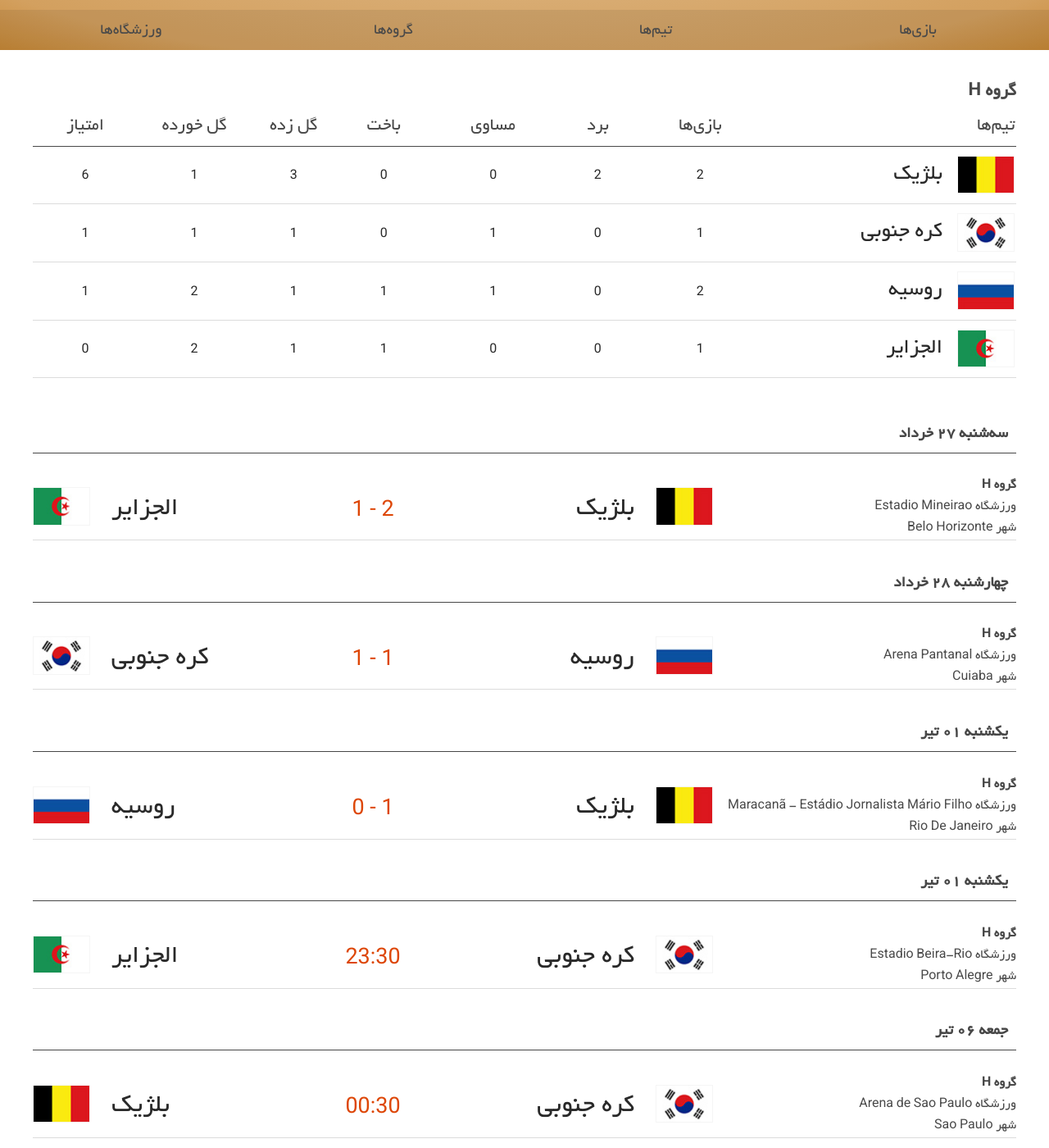
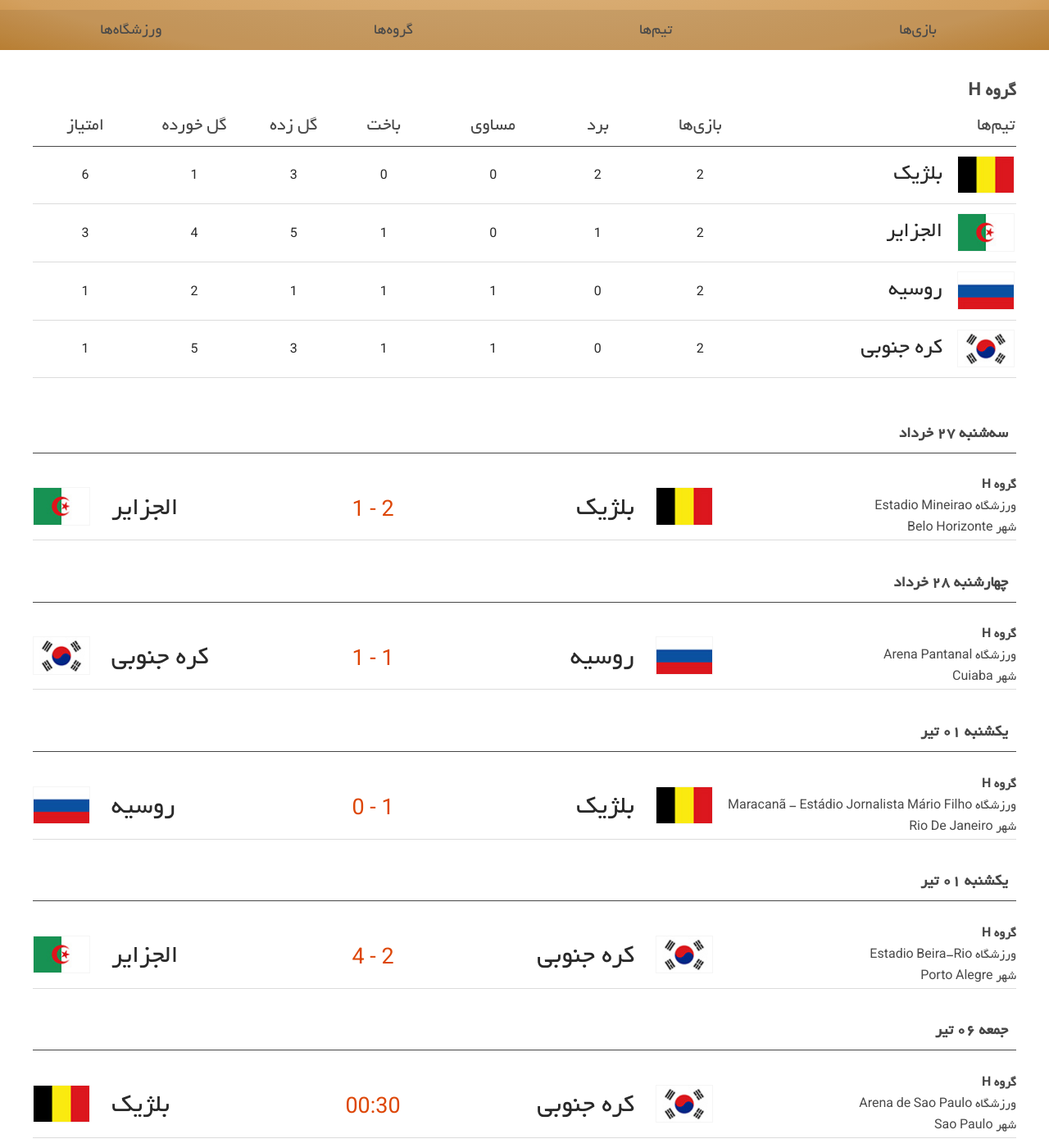
Before and after one commit to HosseinKarami/fifawc, a Jekyll site: the page built from groups/H/index.html, in a window 1280 px wide and 1400 px high, scrolled down 242 px. Shown: the whole window at 82% size. Built offline with Jekyll 4.4.1, drawn with Linux system fonts in a browser that asks for light colours; comment, search, counter and statistics services are not loaded.

Commit message:
ALG Vs KOR

```diff
--- a/_data/groups.yml
+++ b/_data/groups.yml
@@ -282,15 +282,15 @@
     GF: "3"
     GA: "1"
     points: "6"
-  - team: کره جنوبی
-    flag: assets/img/flags/kor.png
-    played: "1"
-    won: "0"
-    draw: "1"
-    lost: "0"
-    GF: "1"
-    GA: "1"
-    points: "1"
+  - team: الجزایر
+    flag: assets/img/flags/alg.png
+    played: "2"
+    won: "1"
+    draw: "0"
+    lost: "1"
+    GF: "5"
+    GA: "4"
+    points: "3"
   - team: روسیه
     flag: assets/img/flags/rus.png
     played: "2"
@@ -300,12 +300,12 @@
     GF: "1"
     GA: "2"
     points: "1"
-  - team: الجزایر
-    flag: assets/img/flags/alg.png
-    played: "1"
+  - team: کره جنوبی
+    flag: assets/img/flags/kor.png
+    played: "2"
     won: "0"
-    draw: "0"
+    draw: "1"
     lost: "1"
-    GF: "1"
-    GA: "2"
-    points: "0"
+    GF: "3"
+    GA: "5"
+    points: "1"
```
Also changed, not shown: _data/matches.yml (+6 -6 lines).
